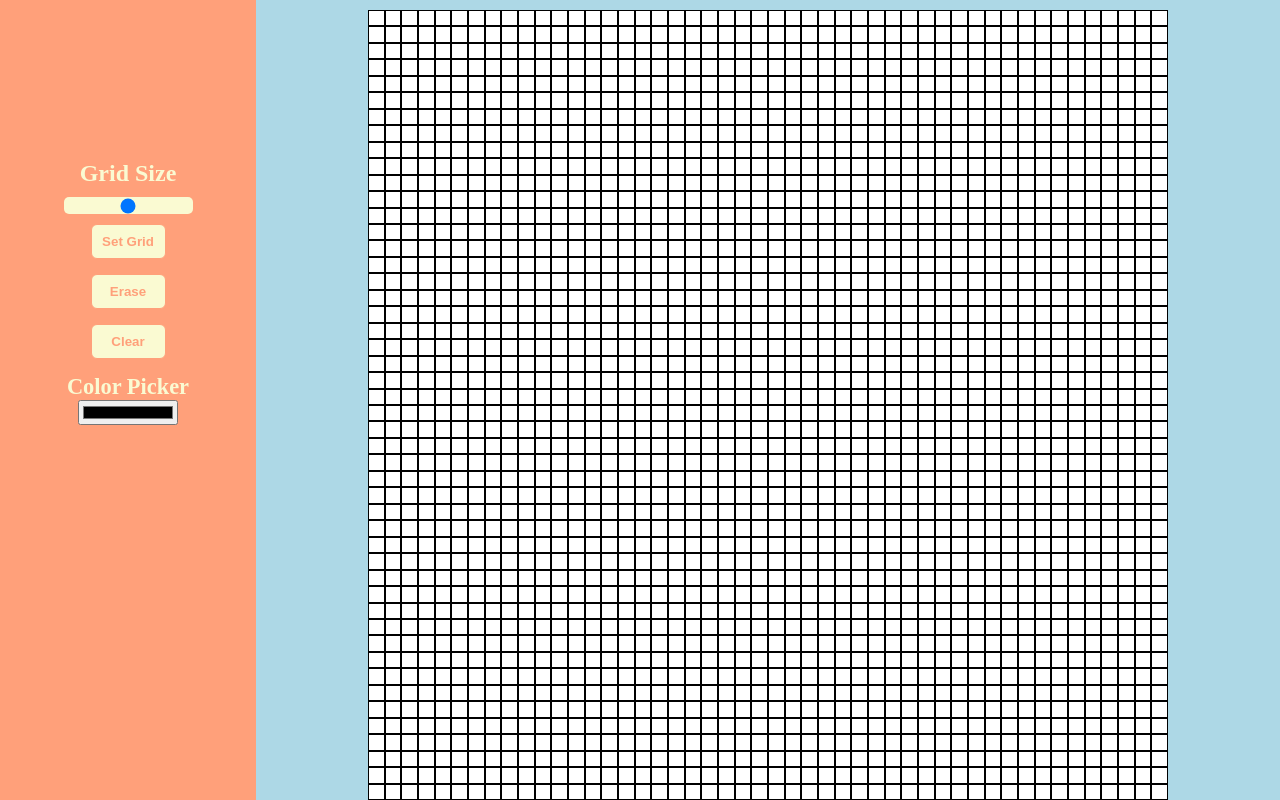
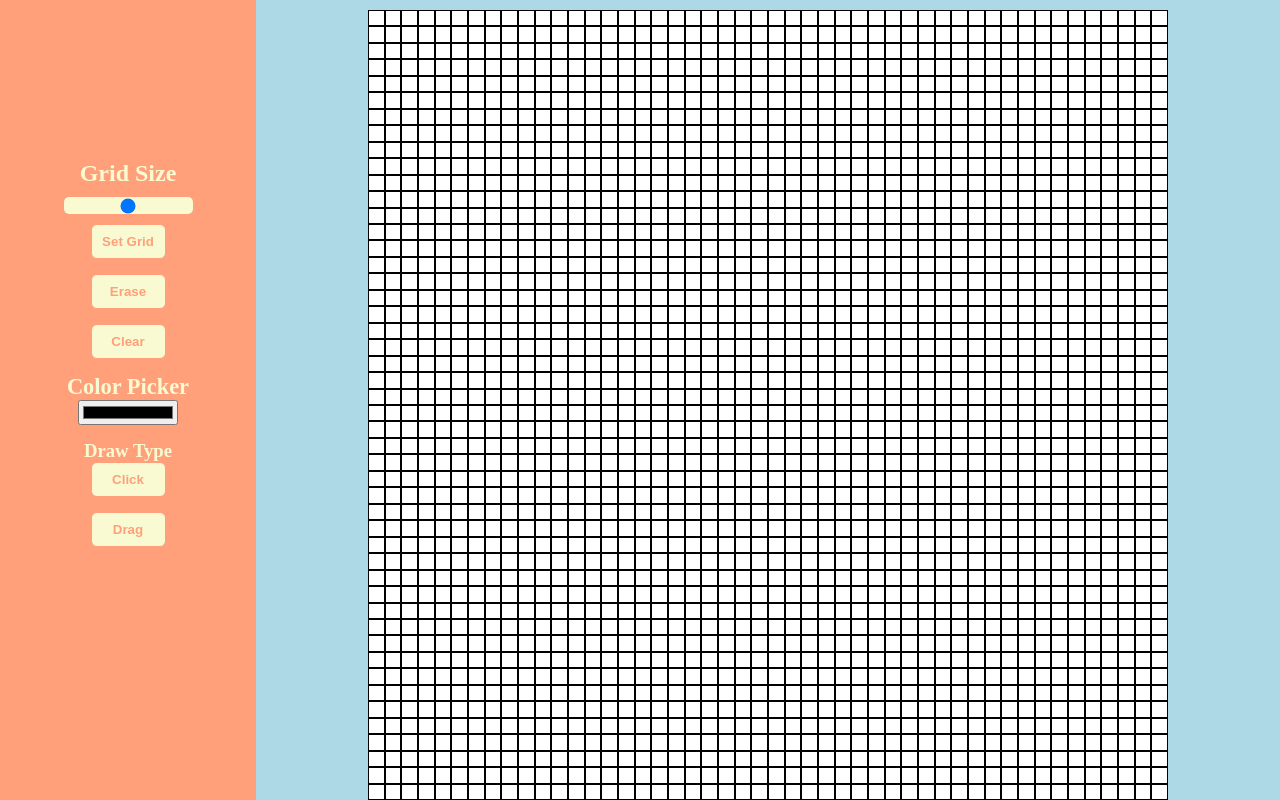
Before and after one commit to jay-schreffler/etch-a-sketch-top, a plain HTML site: page index.html in a window 1280 px wide. Both pictures are taken after a click on the button "Set Grid". Drawn offline with Linux system fonts and the light colour scheme.

Commit message:
added click or drag draw option to app.js

```diff
--- a/app.js
+++ b/app.js
@@ -4,6 +4,8 @@ const setGridBtn = document.querySelector('#slider-btn');
 const colorPicker = document.querySelector('#color-wheel');
 const clearBtn = document.querySelector('#clear-btn');
 const eraseBtn = document.querySelector('#erase-btn');
+const drawClickBtn = document.querySelector('#draw-click');
+const drawDragBtn = document.querySelector('#draw-drag');
 
 
     function createGrid(size){
@@ -17,9 +19,20 @@ const eraseBtn = document.querySelector('#erase-btn');
              boxes.style.minHeight = '100%';
              boxes.style.minWidth = '100%';
              //set hover
-             boxes.addEventListener('mouseover', function(){
-                 boxes.style.backgroundColor = `${colorPicker.value}`
-             });
+            //  boxes.addEventListener('mouseover', function(){
+            //      boxes.style.backgroundColor = `${colorPicker.value}`
+            drawClickBtn.addEventListener('click', function(){
+                boxes.addEventListener('click', function(){
+                    boxes.style.backgroundColor = `${colorPicker.value}`
+                });
+            })
+            // mouse over draw
+            drawDragBtn.addEventListener('click', function(){
+                boxes.addEventListener('mouseover', function(){
+                    boxes.style.backgroundColor = `${colorPicker.value}`
+                });
+            })
+            //  });
              // setup grid
             grid.style.display = 'grid';
             //set grid columns and rows
@@ -47,4 +60,4 @@ eraseBtn.addEventListener('click', function(){
     console.log(colorPicker.value)
 })
 
-console.log(colorFill)
+//draw click
--- a/index.html
+++ b/index.html
@@ -18,6 +18,9 @@
                 <button id="clear-btn">Clear</button>
                 <label for="color-wheel">Color Picker</label>
                 <input id='color-wheel' type="color">
+                <h3>Draw Type</h3>
+                <button id="draw-click">Click</button>
+                <button id="draw-drag">Drag</button>
             </div>
         </div>
         <div class="grid-wrapper">
--- a/style.css
+++ b/style.css
@@ -21,8 +21,12 @@
     flex-direction: column;
 }
 
-.controls h2 {
+.controls h2, h3 {
     color:lightgoldenrodyellow;
+}
+
+.controls h3 {
+    margin-top: 15px;
 }
 
 input[type=color] {
@@ -30,7 +34,7 @@ input[type=color] {
     width: 100px;
 }
 
-.controls h2 {
+.controls h2{
     margin-top: 20vh;
     margin-bottom: 10px;
     border-radius: 5px;
@@ -47,7 +51,7 @@ input[type=range]::-webkit-slider-runnable-track {
     padding: 1px;
 }
 
-#erase-btn, #clear-btn, #slider-btn {
+#erase-btn, #clear-btn, #slider-btn, #draw-click, #draw-drag {
     margin-bottom: 15px;
 }
 
```
